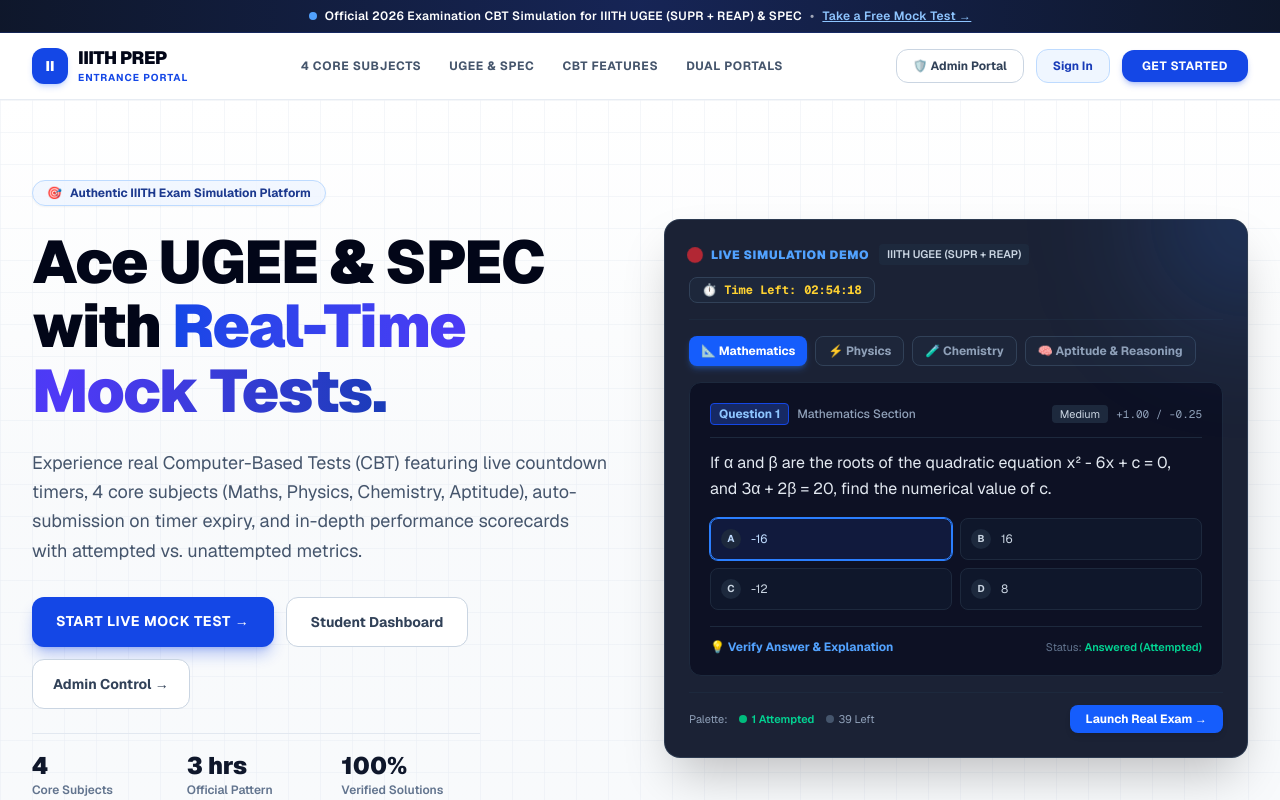
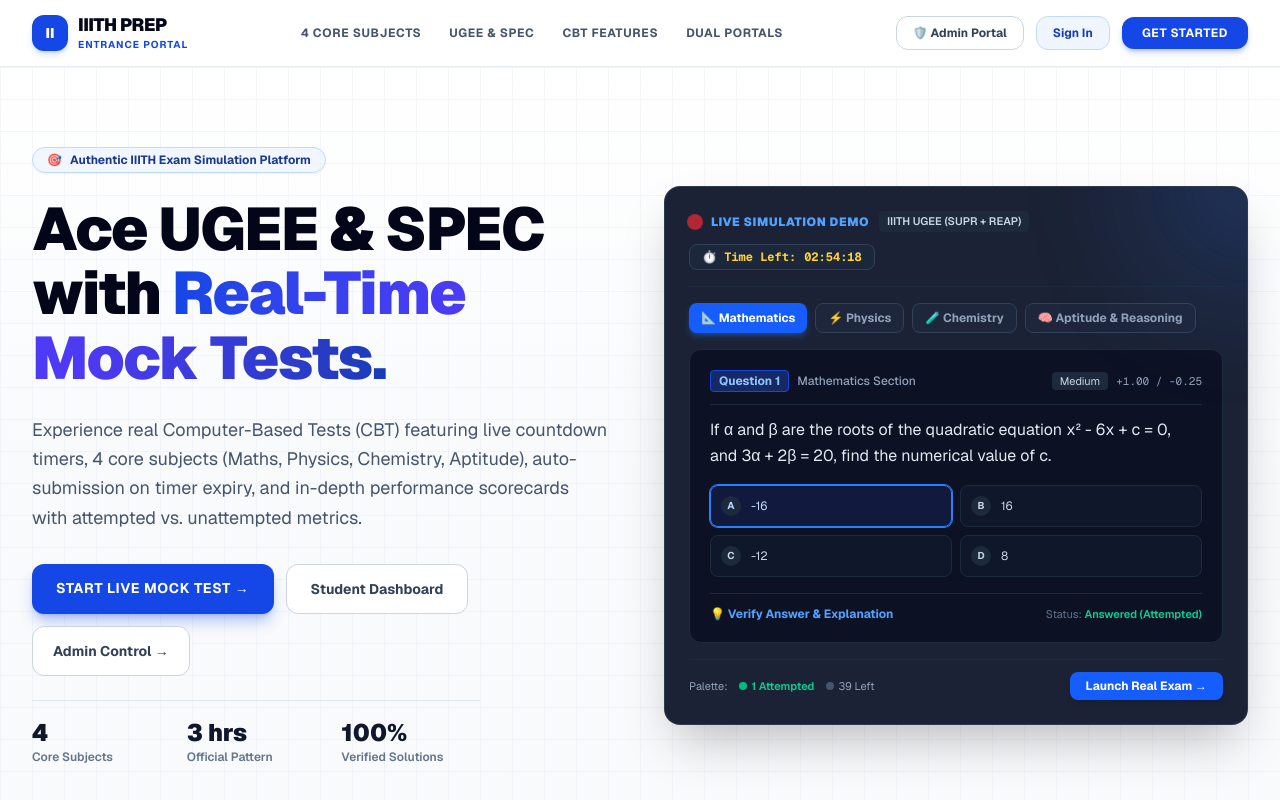
Before and after one commit to yagnamekala2005/iiith-entrance-platform, a Next.js app: page / in a window 1280 px wide. Shown: the top 800 px of the page. Built offline with nearby package versions, Linux system fonts and the light colour scheme.

Commit message:
Remove top announcement banner from landing page

```diff
--- a/src/app/page.tsx
+++ b/src/app/page.tsx
@@ -4,18 +4,6 @@ import { InteractiveExamPreview } from "@/components/landing/interactive-preview
 export default function Home() {
   return (
     <div className="min-h-screen bg-[#f8fafc] text-slate-900 flex flex-col font-sans selection:bg-blue-600 selection:text-white relative overflow-x-hidden w-full max-w-full">
-      {/* Top Banner */}
-      <div className="bg-gradient-to-r from-slate-900 via-blue-950 to-slate-900 text-white text-center py-2 px-4 text-xs font-semibold tracking-wide border-b border-blue-900/40">
-        <span className="inline-flex items-center gap-2">
-          <span className="flex h-2 w-2 rounded-full bg-blue-400 animate-pulse"></span>
-          <span>Official 2026 Examination CBT Simulation for IIITH UGEE (SUPR + REAP) & SPEC</span>
-          <span className="hidden sm:inline opacity-60">&bull;</span>
-          <Link href="/register" className="hidden sm:inline text-blue-300 hover:text-white underline">
-            Take a Free Mock Test &rarr;
-          </Link>
-        </span>
-      </div>
-
       {/* Main Navigation */}
       <header className="sticky top-0 z-40 border-b border-slate-200/80 bg-white/95 backdrop-blur-md">
         <div className="mx-auto flex max-w-7xl items-center justify-between px-4 sm:px-6 lg:px-8 py-3.5">
```
